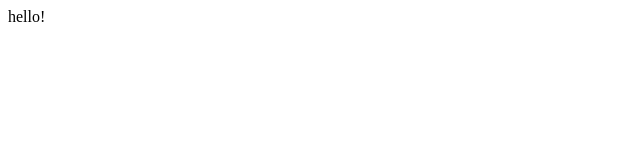
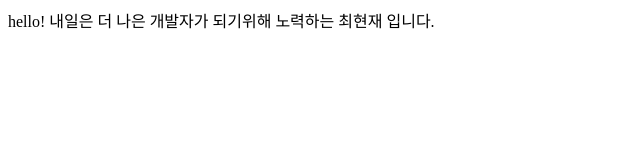
Before and after one commit to BAECHU112/test-github-portfolio2, a plain HTML site: page index.html in a window 1280 px wide. Shown: the whole page, without its empty margins (0-640 px from the left). Drawn offline with Linux system fonts and the light colour scheme.

Commit message:
body 내용 추가
개발자의 길

```diff
--- a/index.html
+++ b/index.html
@@ -6,6 +6,7 @@
     </head>
     <body>
         hello!
+        내일은 더 나은 개발자가 되기위해 노력하는 최현재 입니다.
     </body>
 
 
```
